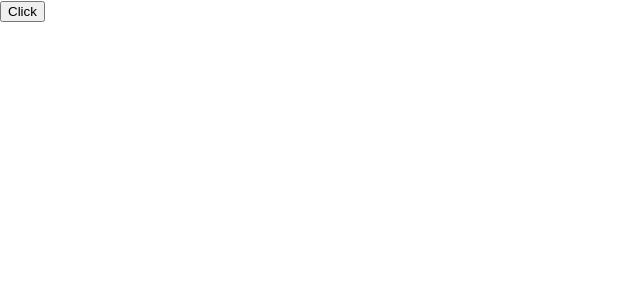
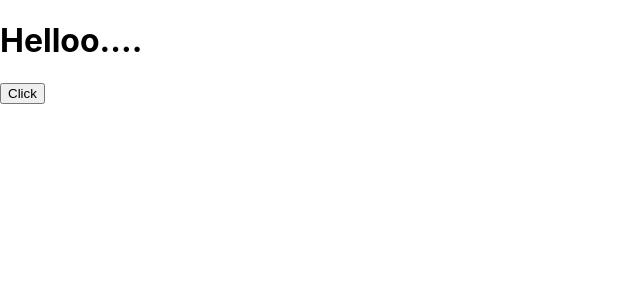
Before and after one commit to practice-programs/ReactPrograms, a React (Create React App) app: page / in a window 1280 px wide. Shown: the top 300 px of the page, without its empty margins (0-640 px from the left). Built offline with nearby package versions, Linux system fonts and the light colour scheme.

Commit message:
Handler binding

```diff
--- /dev/null
+++ b/src/eventbind.js
@@ -0,0 +1,45 @@
+import React, { Component } from 'react';
+
+class EventBind extends Component {
+
+    constructor(props) {
+        super(props)
+
+        this.state = {
+            message: 'Helloo....'
+        }
+        // this.clickHandler = this.clickHandler.bind(this)
+    }
+
+    // clickHandler() {
+    //     this.setState({
+    //         message: 'goodbye'
+    //     })
+    //     console.log(this)
+    // }
+
+    clickHandler = () => {
+        this.setState({
+            message:"Goodbyee!!"
+        })
+    }
+
+    render() {
+        return (
+            <div>
+                <h1>{this.state.message}</h1>
+                {/* <button onClick={this.clickHandler.bind(this)}>Click</button> */}
+                {/* <button onClick={() => this.clickHandler()}>Click</button> */}
+                <button onClick={this.clickHandler}>Click</button>
+            </div>
+        )
+    }
+}
+
+export default EventBind;
+
+// "this" keyword is undefned in event handler thats why event binding is necessary.     performance implication
+// 1. event binding through "bind" keyword in render method.
+// 2. using arrow function, in this we call the event handler and return the value thatswhy () is required "this.clickHandler()".
+// 3. binding the event handler in the constructor.
+// 4. class property as arrow function.
--- a/src/index.js
+++ b/src/index.js
@@ -5,12 +5,14 @@
 // import PracticeComp from './functcomp';
 // import PracticeComp2 from './classcomp';
 // import Subscribe from './subscribe';
-import FunctionClick from './handler';
+// import FunctionClick from './handler';
 import reportWebVitals from './reportWebVitals';
+import EventBind from './eventbind';
 
 ReactDOM.render(
   <React.StrictMode>
-    <FunctionClick />
+    <EventBind />
+    {/* <FunctionClick /> */}
     {/* <Subscribe /> */}
     {/* <FormatName />
     <PracticeComp book="Harry Potter" author="J.K. Rowling">
```
